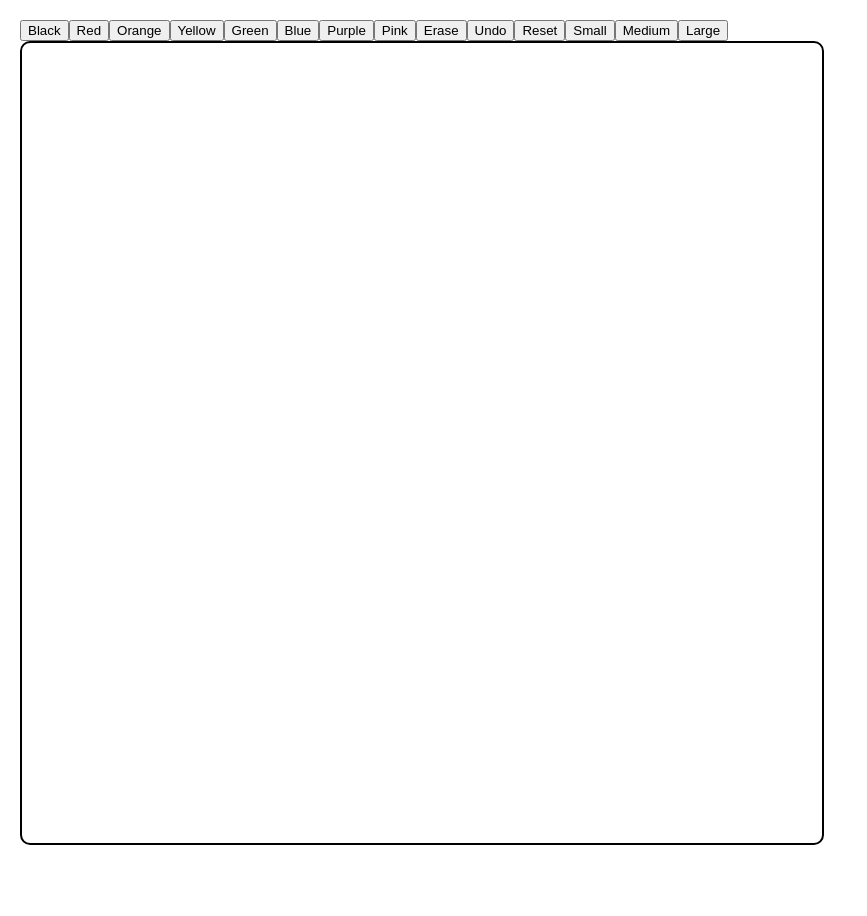
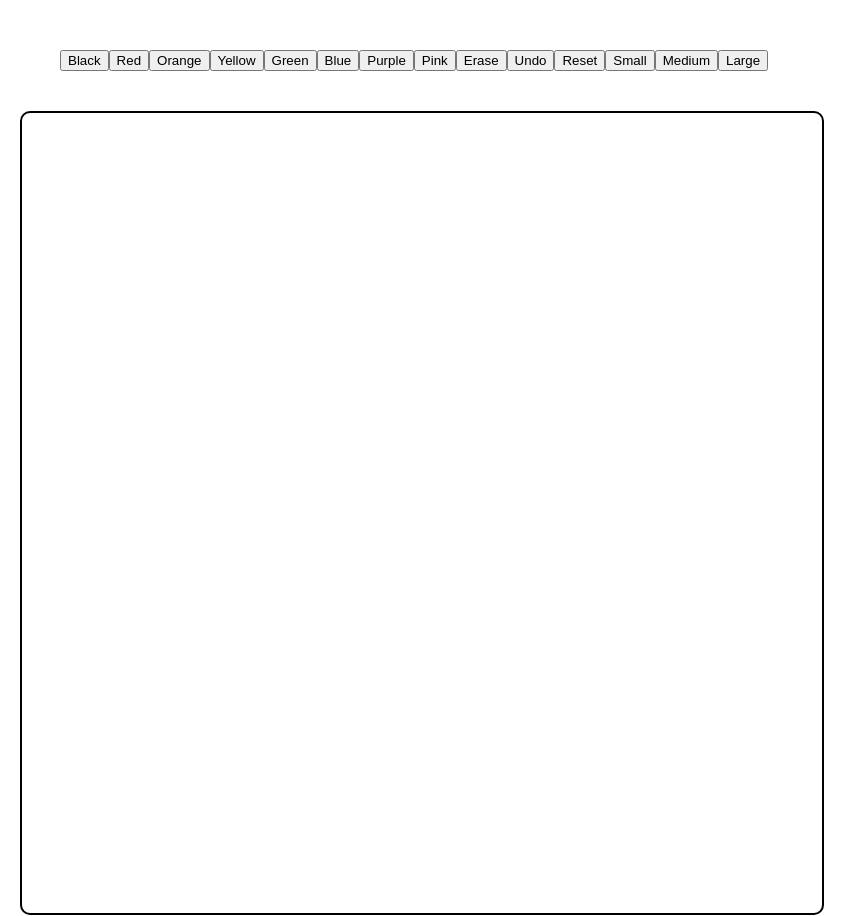
Before and after one commit to elizasohn/exquisite-corpse, a React (Create React App) app: page / in a window 1280 px wide. Shown: the whole page, without its empty margins (0-867 px from the left). Before the commit the page ends 846 px from the top, so only its background shows below. Built offline with nearby package versions, Linux system fonts and the light colour scheme.

Commit message:
add z indexes to divs

```diff
--- a/src/App.css
+++ b/src/App.css
@@ -10,6 +10,7 @@ body {
   border-radius: 10px;
   float: left;
   cursor: crosshair;
+  z-index: 1;
 }
 .drawArea2 {
   width: 400px;
@@ -32,3 +33,8 @@ body {
   width: 100%;
   height: 100%;
 }
+.toolbar {
+  z-index: 2;
+  padding: 30px;
+  margin: 10px;
+}
```
